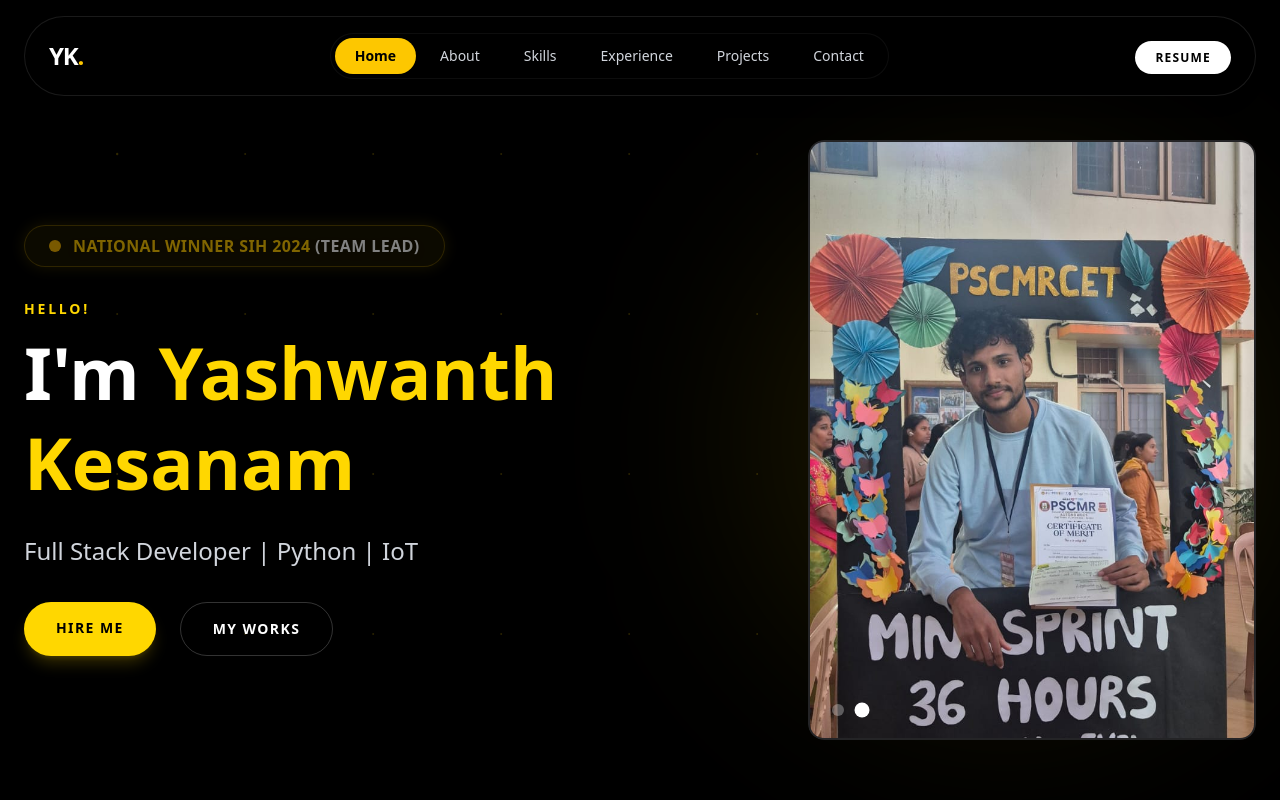
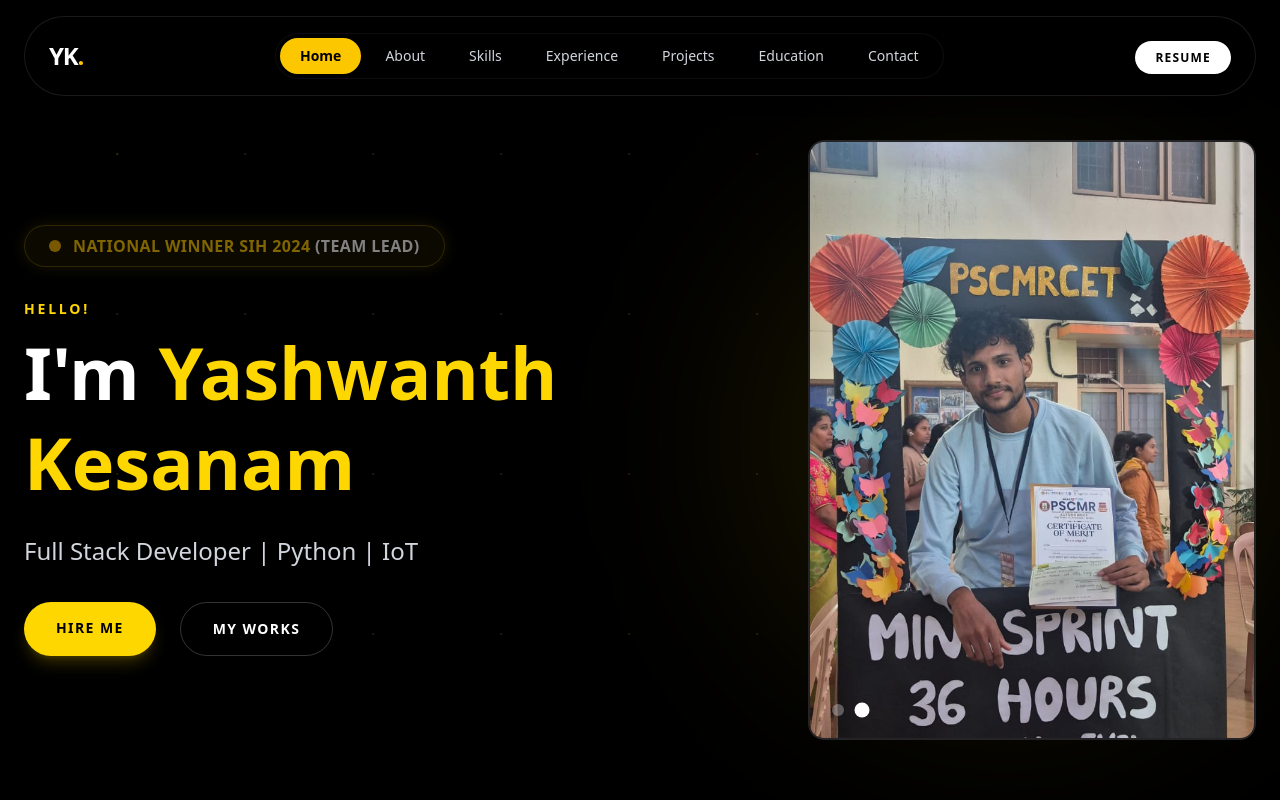
Before and after one commit to Yashwanthkesanam/my-portfolio9, a Next.js app: page / in a window 1280 px wide. Shown: the top 800 px of the page. Built offline with nearby package versions, Linux system fonts and the light colour scheme.

Commit message:
Add Education link to Navbar

```diff
--- a/components/layout/Navbar.tsx
+++ b/components/layout/Navbar.tsx
@@ -11,6 +11,7 @@ const navLinks = [
     { name: 'Skills', href: '#skills' },
     { name: 'Experience', href: '#experience' },
     { name: 'Projects', href: '#projects' },
+    { name: 'Education', href: '#education' },
     { name: 'Contact', href: '#contact' },
 ];
 
@@ -194,8 +195,8 @@ export default function Navbar() {
                                             href={link.href}
                                             onClick={() => setIsOpen(false)}
                                             className={`block text-lg font-bold p-4 rounded-xl transition-colors ${activeSection === link.href.substring(1)
-                                                    ? 'bg-yellow-400 text-black'
-                                                    : 'bg-white/5 text-gray-300 hover:bg-white/10 hover:text-white'
+                                                ? 'bg-yellow-400 text-black'
+                                                : 'bg-white/5 text-gray-300 hover:bg-white/10 hover:text-white'
                                                 }`}
                                         >
                                             {link.name}
```
